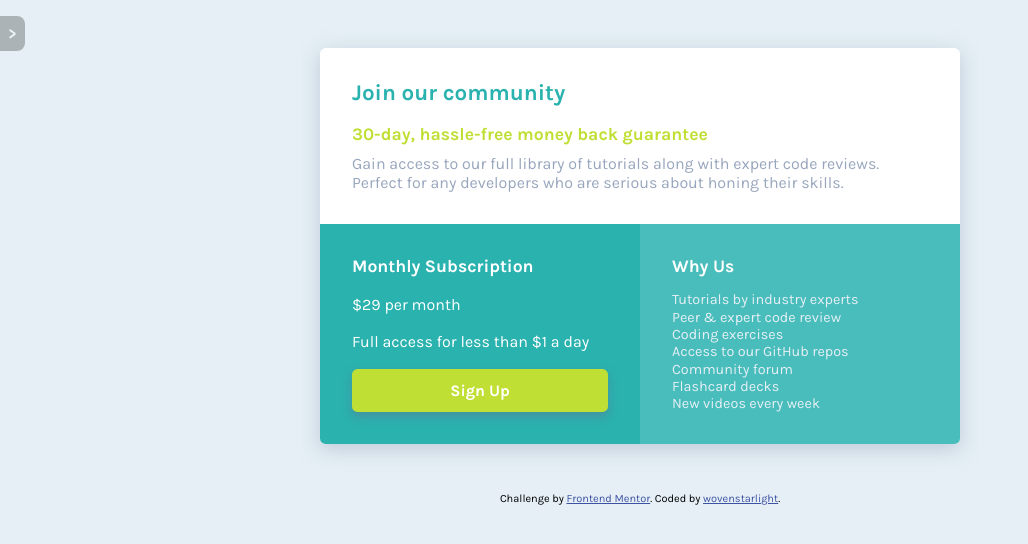
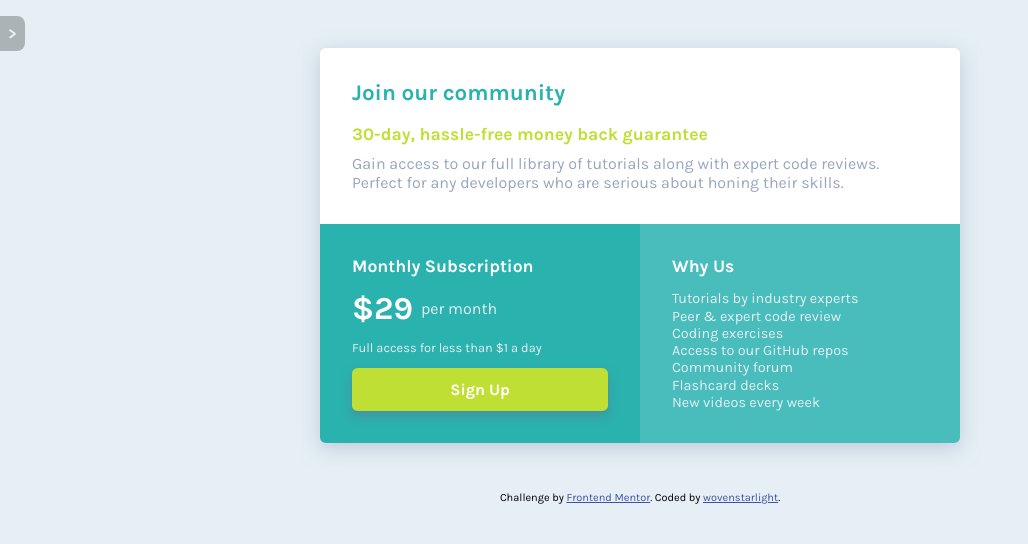
Before and after one commit to wovenstarlight/frontend-projects, a Jekyll site: the page built from _posts/2021-08-03-single-price-grid-component.html, in a window 1280 px wide. Shown: the top 544 px of the page, without its empty margins (0-1028 px from the left). Built offline with Jekyll 4.4.1, drawn with Linux system fonts in a browser that asks for light colours.

Commit message:
Spacing and resizing corrections

```diff
--- a/css/single-price-grid-component.css
+++ b/css/single-price-grid-component.css
@@ -27,7 +27,7 @@ body { background-color: var(--lightgray); }
 .joinmodule {
 	display: grid;
 	background: white;
-	color: white;
+	color: var(--lightgray);
 	width: 85%;
 	max-width: 40em;
 	margin: 3em auto;
@@ -39,6 +39,7 @@ body { background-color: var(--lightgray); }
 .joinmodule h3, .joinmodule h4 {
 	font-size: 1.1em;
 	font-weight: bold;
+	color: white;
 }
 
 /* Padding for all sections */
@@ -49,7 +50,6 @@ body { background-color: var(--lightgray); }
 /* Top section */
 .joinmodule .top h3 {
 	font-size: 1.4em;
-	margin-bottom: 0.75em;
 	color: var(--cyan);
 }
 .joinmodule .top h4 {
@@ -67,6 +67,19 @@ body { background-color: var(--lightgray); }
 	display: flex;
 	flex-direction: column;
 	justify-content: space-between;
+}
+.joinmodule .subscribe p.price {
+	display: flex;
+	align-items: center;
+}
+.joinmodule .subscribe p.price span {
+	font-size: 2em;
+	font-weight: bold;
+	padding-right: 0.25em;
+	color: white;
+}
+.joinmodule .subscribe p:not(.price) {
+	font-size: 0.8em;
 }
 .joinmodule .subscribe button {
 	background-color: var(--yellow);
@@ -91,17 +104,20 @@ body { background-color: var(--lightgray); }
 .joinmodule ul {
 	font-size: 0.9em;
 	color: var(--lightgray);
-	margin-top: 1em;
 }
 
-@media screen and (min-width: 550px) {
+@media screen and (min-width: 600px) {
 	/* Grid layout for desktop */
 	.joinmodule { grid-template-columns: 1fr 1fr; }
 	.joinmodule .top { grid-column: 1 / span 2; }
 	.joinmodule .subscribe { grid-row: 2; border-bottom-left-radius: 0.35em; }
 	.joinmodule .benefits { grid-row: 2; border-bottom-right-radius: 0.35em; }
+
+	.joinmodule .top h3, .joinmodule .benefits h4 { margin-bottom: 0.75em; }
 }
 
-@media screen and (max-width: 550px) {
+@media screen and (max-width: 600px) {
+	.joinmodule h3, .joinmodule h4 { margin-bottom: 0.75em; }
+
 	.joinmodule .benefits { border-radius: 0 0 0.35em 0.35em; }
 }
```
